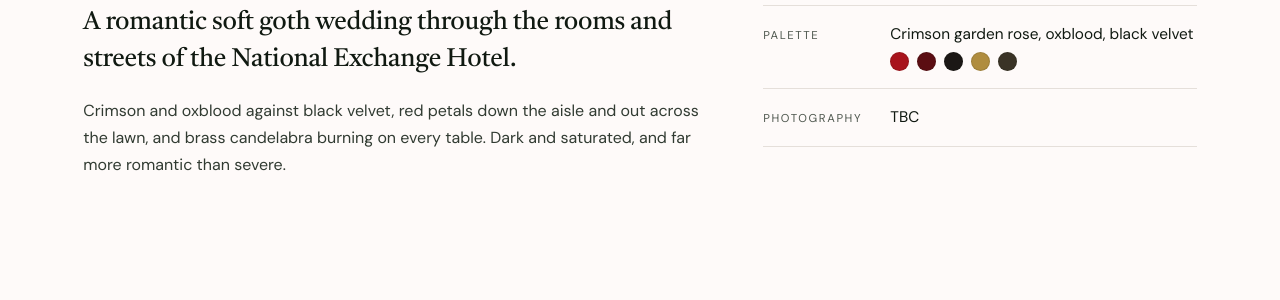
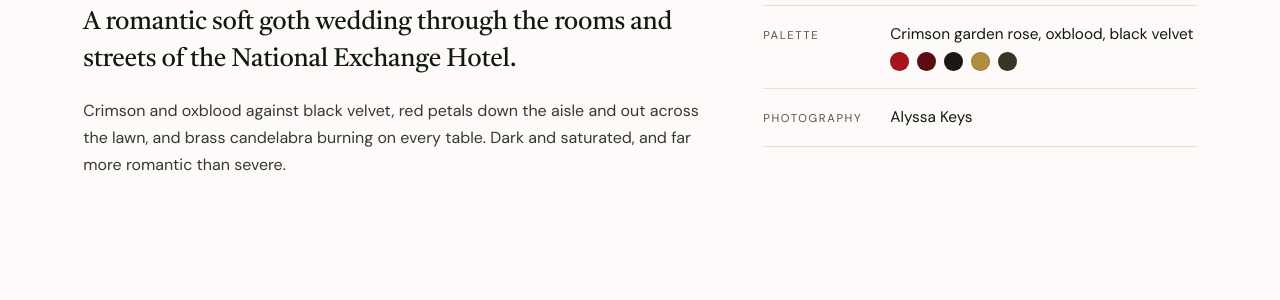
Before and after one commit to jshplhm/goldenflowers, a Jekyll site: the page built from portfolio/jac-brandon/index.md, in a window 1280 px wide and 900 px high, scrolled down 907 px. Shown: the part 153-453 px from the top of the window. Built offline with Jekyll 4.4.1, drawn with Linux system fonts in a browser that asks for light colours.

Commit message:
Update site copy in _data/credits.yml via inline editor

```diff
--- a/_data/credits.yml
+++ b/_data/credits.yml
@@ -174,7 +174,7 @@ brooke-josh:
     url: ""
 jac-brandon:
   photography:
-    name: "TBC"
+    name: "Alyssa Keys"
     url: ""
   planning:
     name: ""
```
